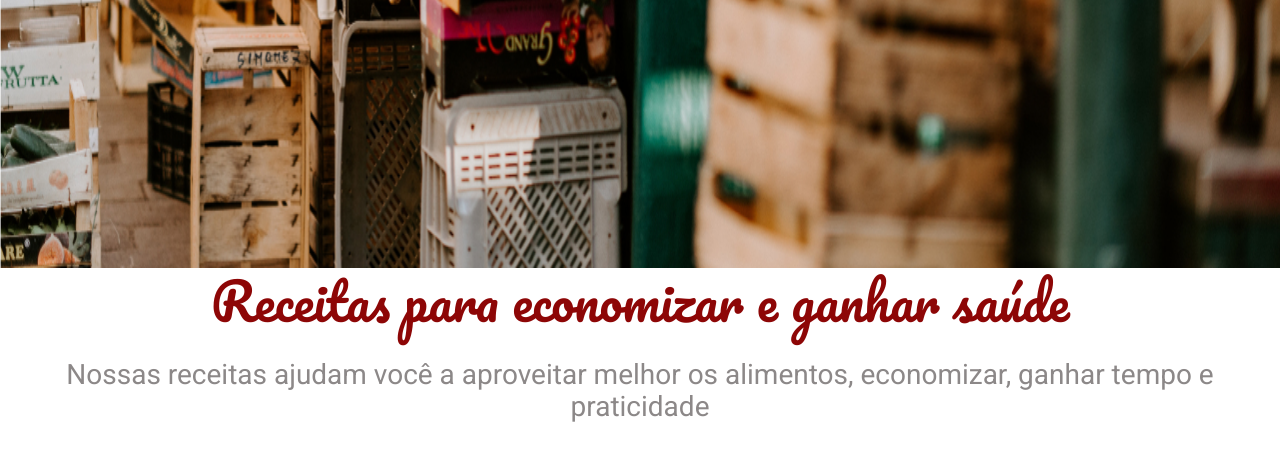
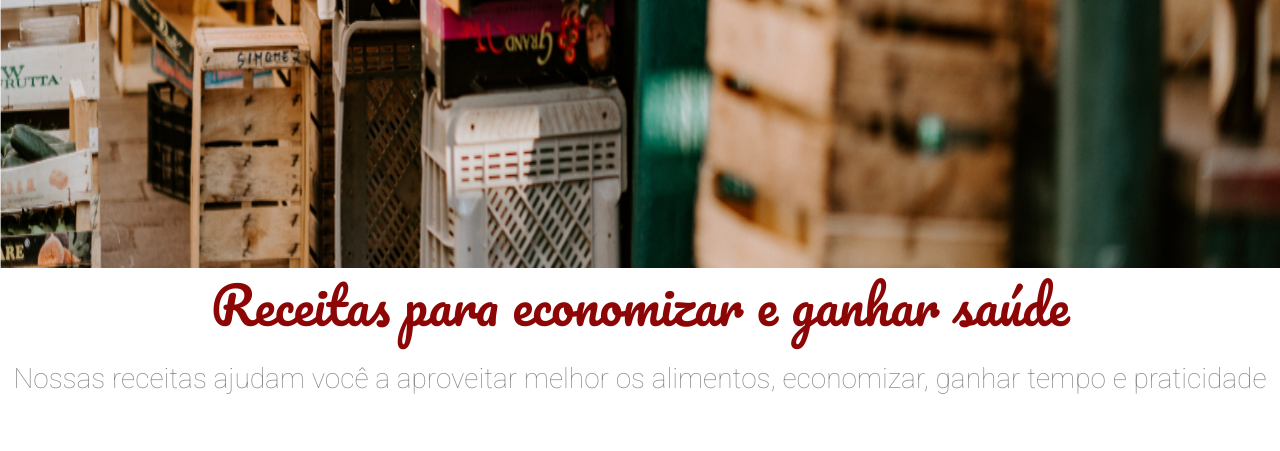
Before and after one commit to evisonpacheco/arquitetura-css, a plain HTML site: page index.html in a window 1280 px wide. Shown: the part 532-983 px from the top of the page. After the commit the page ends 959 px from the top, so only its background shows below. Drawn offline with Linux system fonts and the light colour scheme.

Commit message:
improvement: comandos definidos para a seção inteira ao invés de apenas para as classes isoladas

```diff
--- a/assets/css/about.css
+++ b/assets/css/about.css
@@ -1,14 +1,18 @@
+.about {
+  text-align: center;
+  padding: 0.25rem;
+}
+
 .about__title {
   color: #8D0606;
   font-family: 'Pacifico', cursive;
   font-size: 3.1875rem;
   font-weight: 400;
-  text-align: center;
 }
 
 .about__description {
   color: #8C8888;
   font-family: 'Roboto';
   font-size: 1.75rem;
-  text-align: center;
+  font-weight: 200;
 }
```
